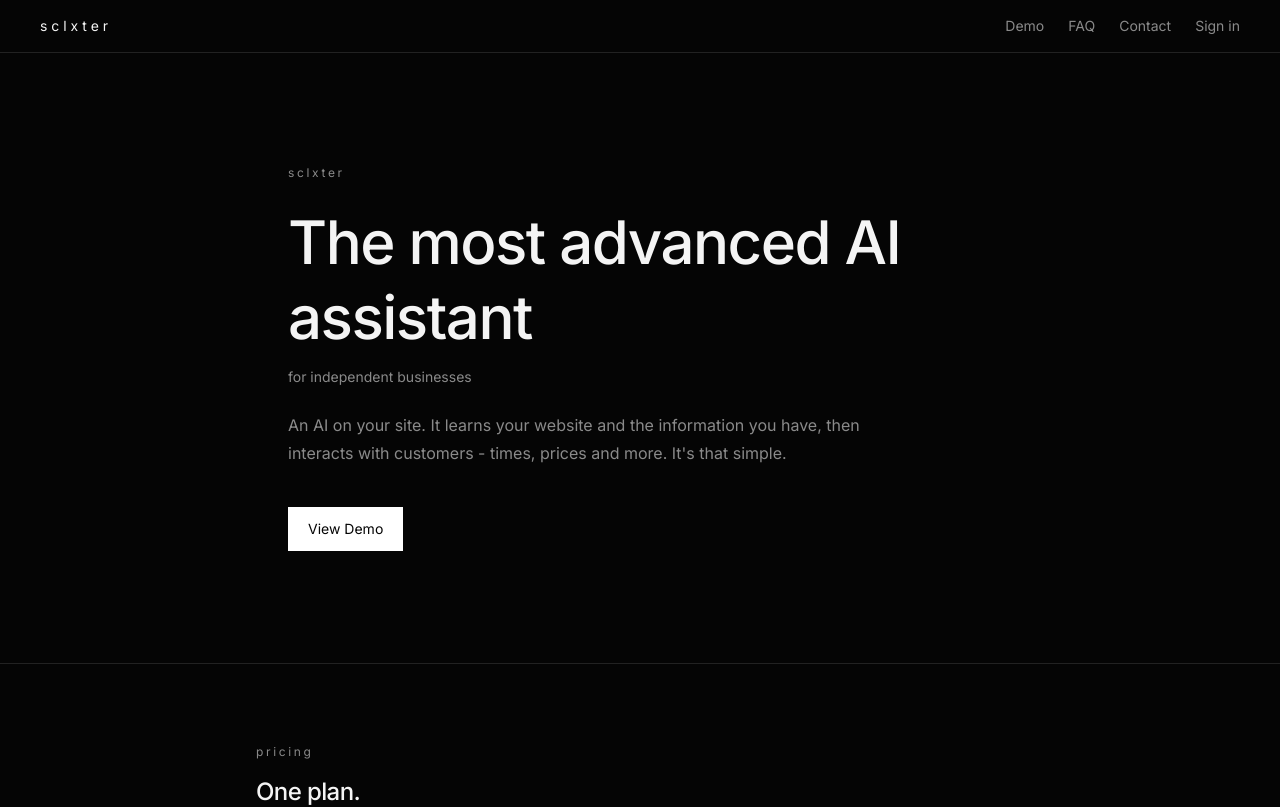
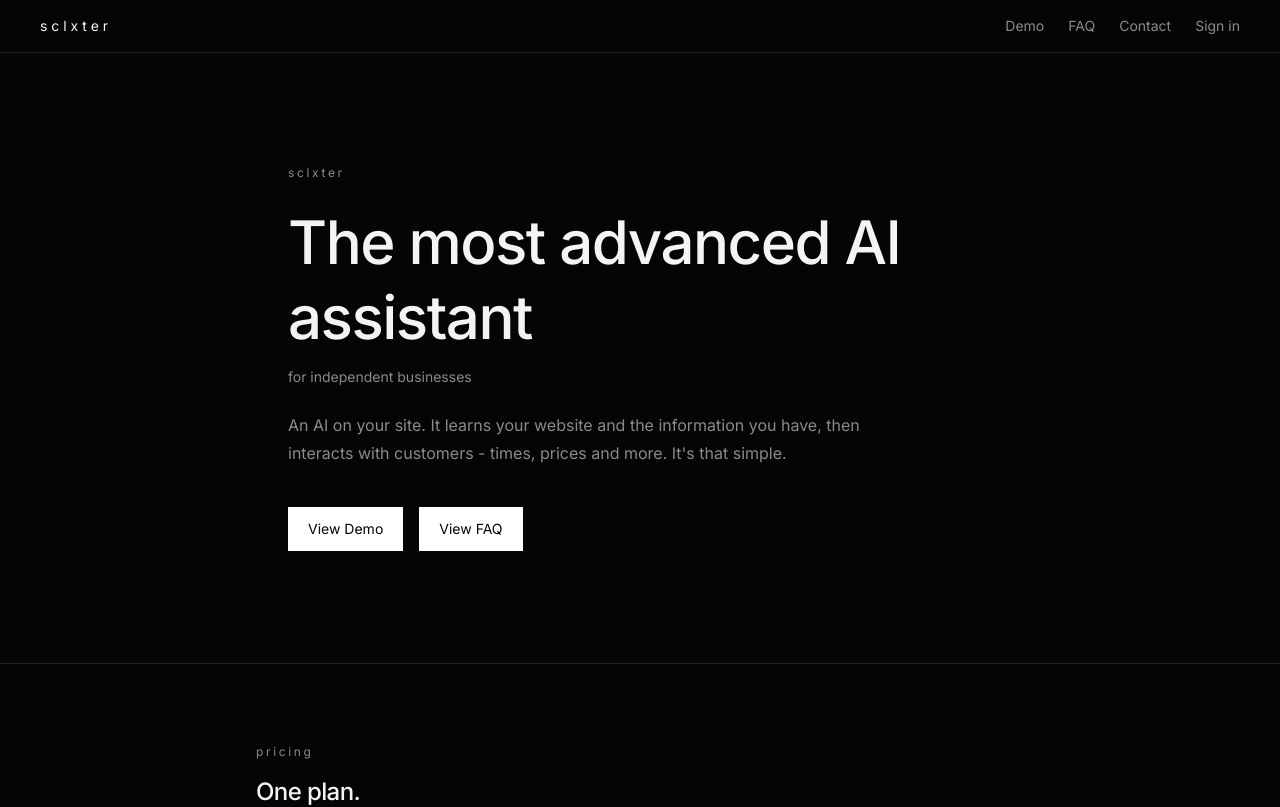
Before and after one commit to edwardsclaterx-web/sclxter, a Next.js app: page / in a window 1280 px wide. Shown: the top 807 px of the page. Built offline with nearby package versions, Linux system fonts and the light colour scheme; no server answers.

Commit message:
Add View FAQ next to View Demo on the homepage
Co-authored-by: sclater <sclater@me.com>

```diff
--- a/src/app/page.tsx
+++ b/src/app/page.tsx
@@ -24,12 +24,18 @@ export default async function Home() {
             have, then interacts with customers - times, prices and more.
             It&apos;s that simple.
           </p>
-          <div className="mt-10">
+          <div className="mt-10 flex flex-wrap gap-4">
             <Link
               href="/demo"
               className="inline-flex h-11 items-center bg-accent px-5 text-sm text-accent-fg"
             >
               View Demo
+            </Link>
+            <Link
+              href="/faq"
+              className="inline-flex h-11 items-center bg-accent px-5 text-sm text-accent-fg"
+            >
+              View FAQ
             </Link>
           </div>
         </section>
```
